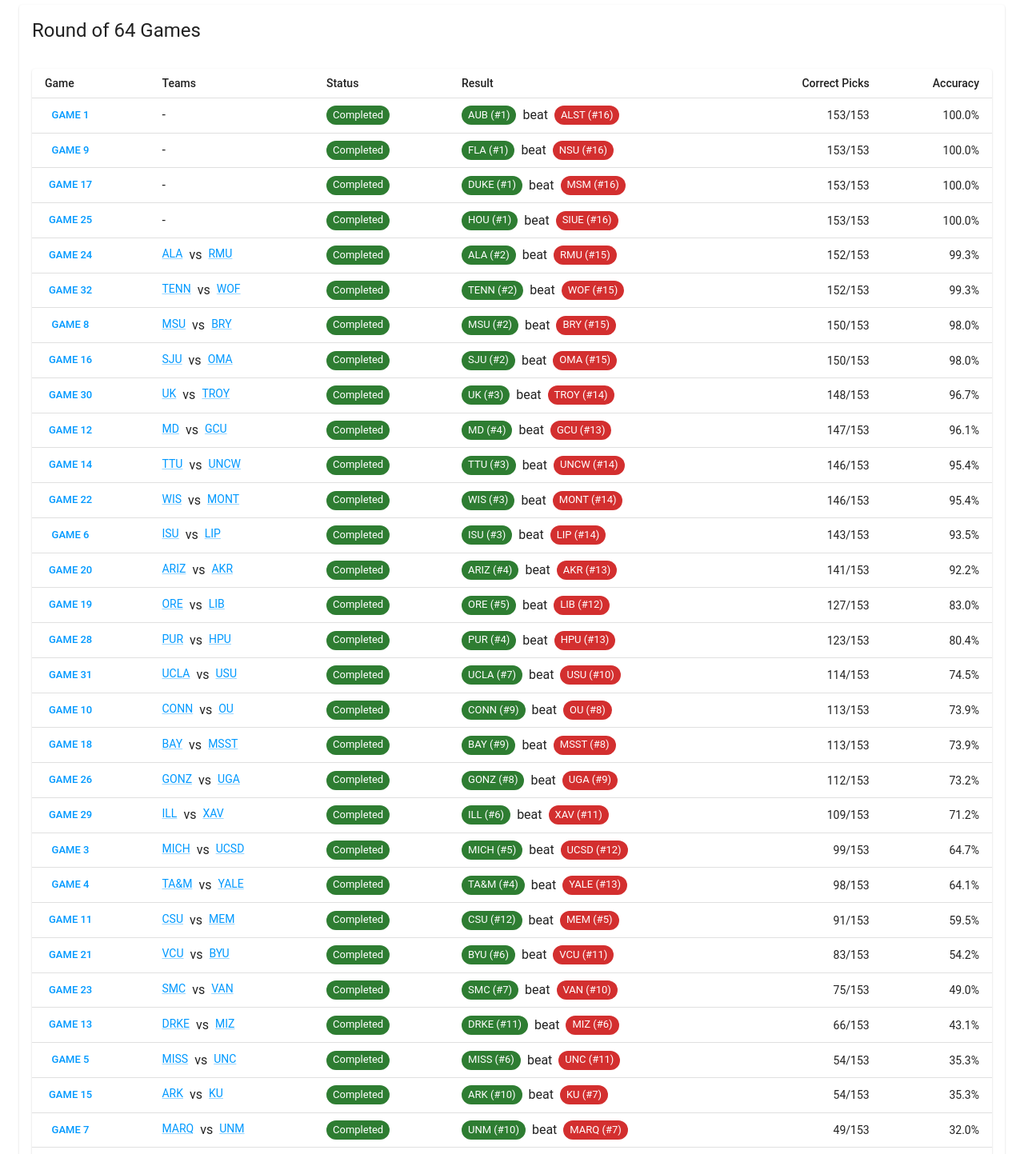
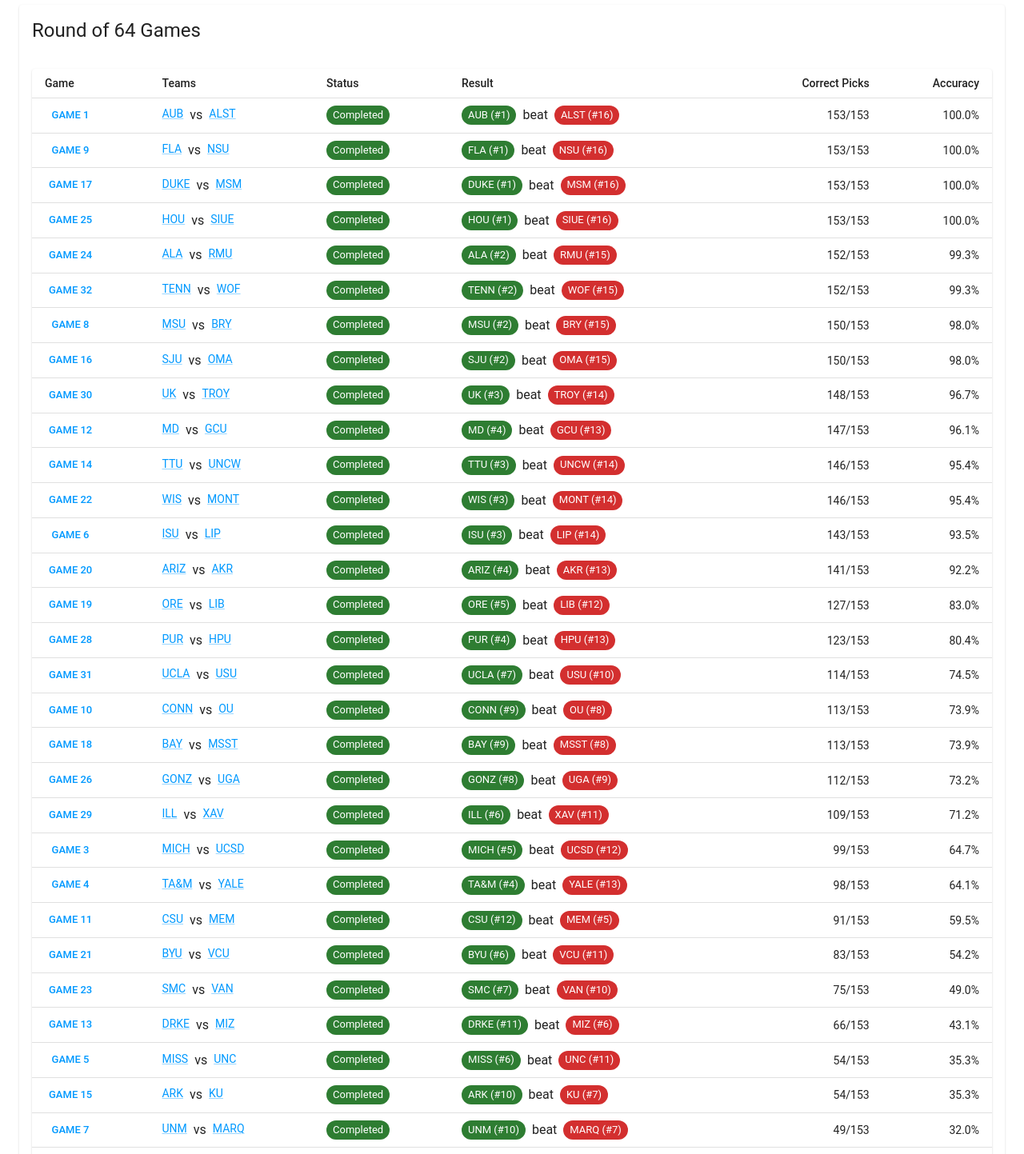
Before and after one commit to duke24andfriends/duke24andfriends.github.io, a React (Vite) app in the folder march-madness-viz/: page /rounds/ROUND_64 in a window 1280 px wide. Shown: the part 660-2103 px from the top of the page at 80% size. Built offline with nearby package versions, Linux system fonts and the light colour scheme.

Commit message:
Round page for 100% teams

```diff
--- a/march-madness-viz/src/pages/RoundPage.tsx
+++ b/march-madness-viz/src/pages/RoundPage.tsx
@@ -427,18 +427,16 @@ const RoundPage = () => {
                             </Button>
                           </TableCell>
                           <TableCell>
-                            {game.teams.length >= 2 ? (
+                            {(
                               <Stack direction="row" spacing={1}>
-                                <Link component={RouterLink} to={`/teams/${game.teams[0]}`}>
-                                  {game.teams[0]}
+                                <Link component={RouterLink} to={`/teams/${game.completed ? game.winner : game.teams[0]}`}>
+                                {game.completed ? game.winner : game.teams[0]}
                                 </Link>
                                 <Typography>vs</Typography>
-                                <Link component={RouterLink} to={`/teams/${game.teams[1]}`}>
-                                  {game.teams[1]}
+                                <Link component={RouterLink} to={`/teams/${game.completed ? game.loser : game.teams[1]}`}>
+                                {game.completed ? game.loser : game.teams[1]}
                                 </Link>
                               </Stack>
-                            ) : (
-                              <Typography>-</Typography>
                             )}
                           </TableCell>
                           <TableCell>
```
